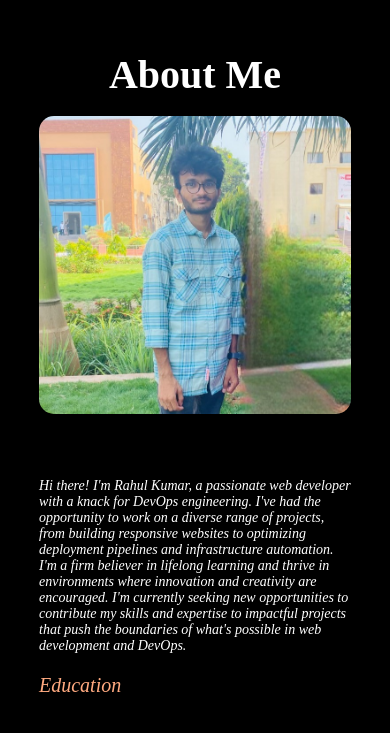
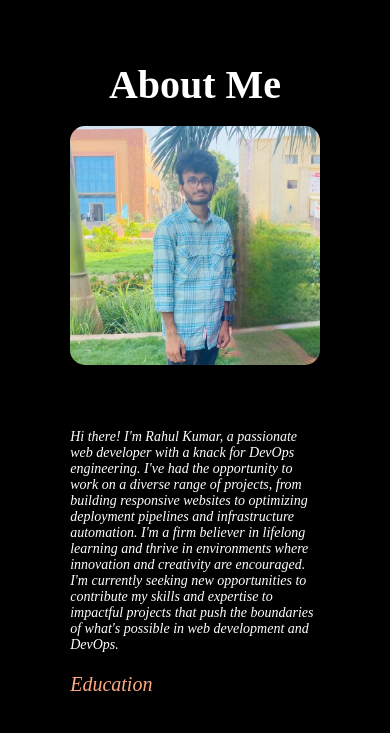
Before and after one commit to rahul2317-NRK/portfolio, a plain HTML site: page index.html in a window 390 px wide. Shown: the part 823-1556 px from the top of the page. Drawn offline with nearby package versions, Linux system fonts and the light colour scheme.

Commit message:
Update style.css

```diff
--- a/style.css
+++ b/style.css
@@ -77,6 +77,7 @@ nav ul li a:hover::after{
 	display: flex;
 	justify-content: space-between;
 	flex-wrap: wrap;
+	padding: 10px 10%;
 }
 .about-col-1{
 flex-basis: 40%;
@@ -90,8 +91,8 @@ flex-basis: 40%;
 	flex-basis: 50%;
 	padding-top: 100px;
 	font-family: "PT Serif", serif;
-  font-weight: 500;
-  font-style: italic;
+        font-weight: 500;
+        font-style: italic;
 
 }
 
@@ -100,13 +101,13 @@ flex-basis: 40%;
 	font-weight: 100;
 	color: #fff;
 	font-family: "PT Serif", serif;
-  font-weight: 600;
+        font-weight: 600;
 	padding-top: 30px;
 }
 .about-col-2 p{
 	font-size: 14px;
 	font-family: "PT Serif", serif;
-  font-weight: 400;
+        font-weight: 400;
 
 }
 .tab-titles{
@@ -235,9 +236,12 @@ nav .fa-solid{
 	#header{
 	justify-content: space-between;
 		background-image: url("Remove background project.png");
-		background-size: 100px;
+		background-size: 200px;
 		background-position: right;
 
+	}
+	#About{
+		padding: -10px;
 	}
 	.header-text{
 		margin-top: 35%;
```
